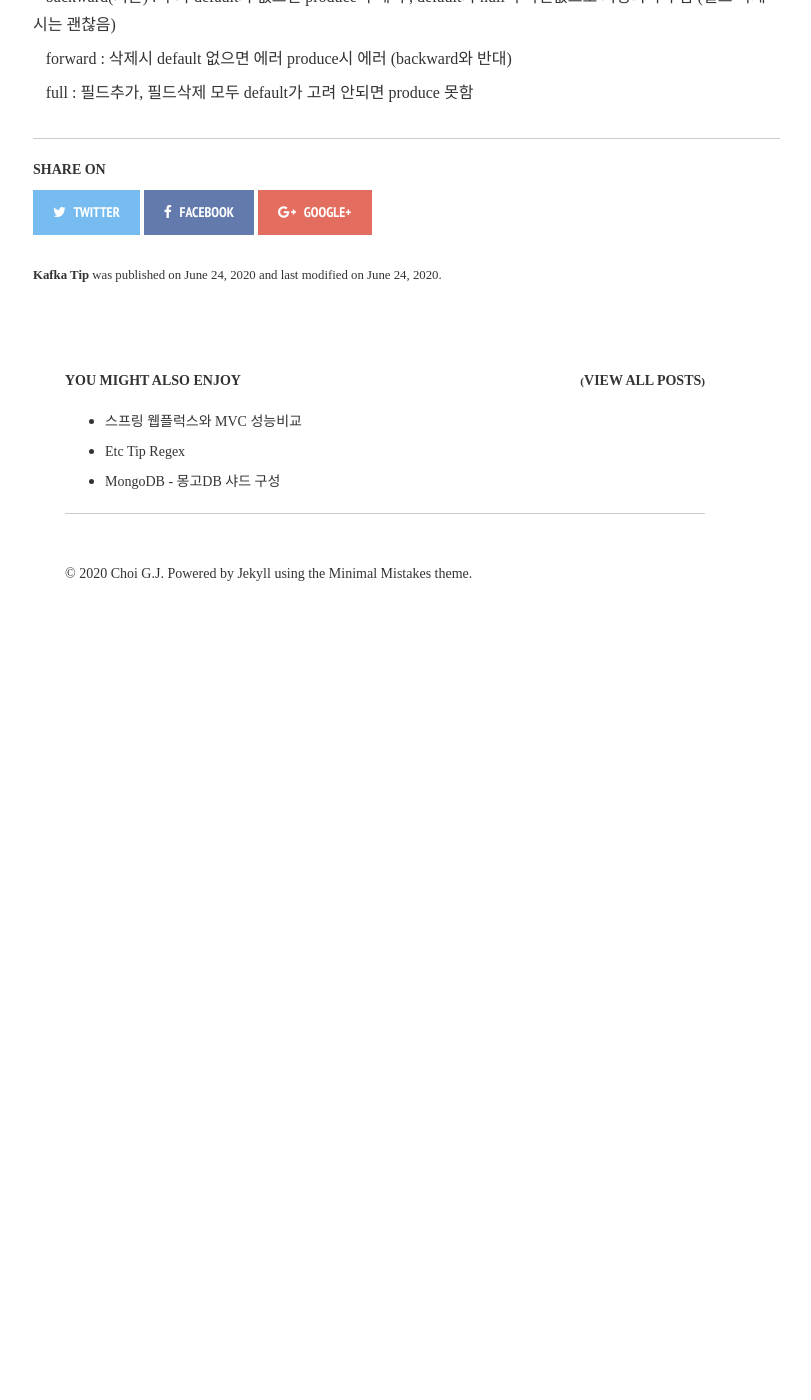
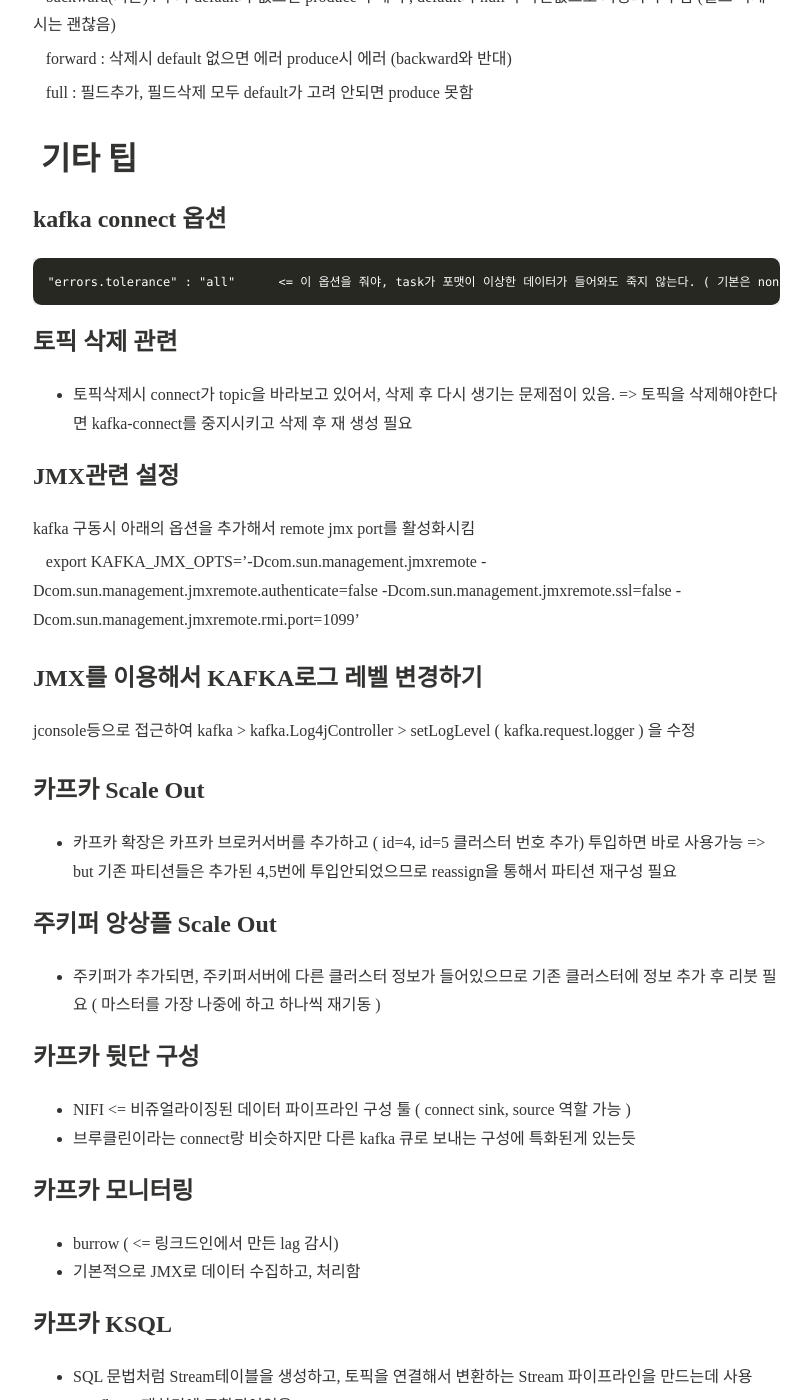
Before and after one commit to gjchoi/gjchoi.github.io, a Jekyll site: the page built from _posts/2020-06-24-kafka-tip.md, in a window 1280 px wide and 1400 px high, scrolled down 5059 px. Shown: the whole window, without its empty margins (255-1066 px from the left). Built offline with Jekyll 4.4.1, drawn with Linux system fonts in a browser that asks for light colours; nearby versions of some CDN libraries; comment, search, counter and statistics services are not loaded; before the commit the page ends 5689 px from its top, so only the background shows below that; some of the changed text lies outside the part shown.

Commit message:
Update 2020-06-24-kafka-tip.md

```diff
--- a/_posts/2020-06-24-kafka-tip.md
+++ b/_posts/2020-06-24-kafka-tip.md
@@ -105,7 +105,6 @@ rf.json
 	]
 }
 ~~~
-
 
 
 컨슈머 그룹 리스트 조회
@@ -233,3 +232,84 @@ backward(기본) :  추가 default가 없으면 produce시 에러 , default가 n
 forward : 삭제시 default 없으면 에러 produce시 에러 (backward와 반대)
 
 full : 필드추가, 필드삭제 모두 default가 고려 안되면 produce 못함
+
+
+기타 팁
+==========
+
+### kafka connect 옵션
+~~~
+"errors.tolerance" : "all"      <= 이 옵션을 줘야, task가 포맷이 이상한 데이터가 들어와도 죽지 않는다. ( 기본은 none )
+~~~
+
+### 토픽 삭제 관련
+- 토픽삭제시 connect가 topic을 바라보고 있어서, 삭제 후 다시 생기는 문제점이 있음.
+  => 토픽을 삭제해야한다면 kafka-connect를 중지시키고 삭제 후 재 생성 필요
+
+### JMX관련 설정
+
+kafka 구동시 아래의 옵션을 추가해서 remote jmx port를 활성화시킴
+
+export KAFKA_JMX_OPTS='-Dcom.sun.management.jmxremote -Dcom.sun.management.jmxremote.authenticate=false -Dcom.sun.management.jmxremote.ssl=false -Dcom.sun.management.jmxremote.rmi.port=1099'
+
+
+### JMX를 이용해서 KAFKA로그 레벨 변경하기
+
+jconsole등으로 접근하여
+kafka > kafka.Log4jController > setLogLevel  ( kafka.request.logger ) 을 수정
+
+
+### 카프카 Scale Out
+- 카프카 확장은 카프카 브로커서버를 추가하고 ( id=4, id=5 클러스터 번호 추가) 투입하면 바로 사용가능
+ => but 기존 파티션들은 추가된 4,5번에 투입안되었으므로 reassign을 통해서 파티션 재구성 필요
+
+### 주키퍼 앙상플 Scale Out
+- 주키퍼가 추가되면, 주키퍼서버에 다른 클러스터 정보가 들어있으므로 기존 클러스터에 정보 추가 후 리붓 필요 ( 마스터를 가장 나중에 하고 하나씩 재기동 )
+
+
+### 카프카 뒷단 구성
+- NIFI <= 비쥬얼라이징된 데이터 파이프라인 구성 툴 ( connect sink, source 역할 가능 )
+- 브루클린이라는 connect랑 비슷하지만 다른 kafka 큐로 보내는 구성에 특화된게 있는듯
+
+### 카프카 모니터링
+- burrow ( <= 링크드인에서 만든 lag 감시)
+- 기본적으로 JMX로 데이터 수집하고, 처리함
+
+
+### 카프카 KSQL
+- SQL 문법처럼 Stream테이블을 생성하고, 토픽을 연결해서 변환하는 Stream 파이프라인을 만드는데 사용
+- Confluent 패치키에 포함되어있음.
+
+
+### 카프카 스트림
+- Java로 Stream프로그램
+- bulk로 받지 않고, 건건이 처리
+
+### kafka 클라이언트
+- conductor 좋은듯 (유료됨)
+- kafka manager 좀 아쉬운 점이 많음.
+
+### kafka-connect task 밸런싱 문제
+connector 등록시 task를 10개로 해도 3대 노드 중 한군데서만 task파티션이 수행되는 이슈가 있음.
+파티션수를 충분히 잡아서 여러 task에서 골고루 connect가 수행되도록 처리해야할 필요가 있음.
+
+
+### kafka consumer 옵션
+
+fetch.min.bytes
+- 한번에 가져올 수 있는 최소 데이터 사이즈 ( 데이터가 누적될 때까지 기다림)
+
+fetch.max.wait.ms
+- fetch.min.bytes 설정보다 적은 경우, 기다리는 최대시간
+
+enable.auto.commit
+- 백그라운드 자동 offset 커밋
+auto.commit.interval.ms
+
+auto.offset.reset
+- earliest, latest, none 초기오프셋이 없을때 어떤 오프셋을 가져올지
+
+session.timeout.ms
+heartbeat.interval.ms
+max.poll.records
+max.poll.interval.ms
```
